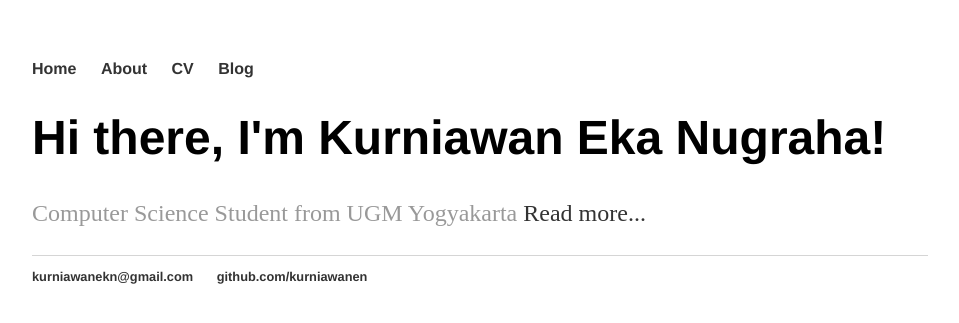
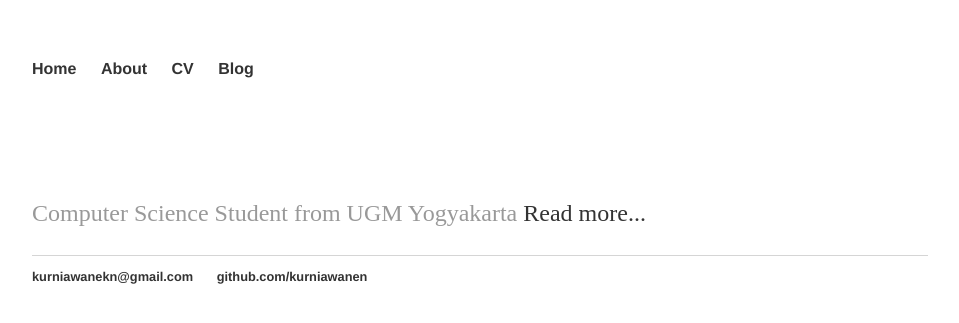
Before and after one commit to ken-kurniawanen/kurniawanen.github.io, a Jekyll site: the page built from index.html, in a window 1280 px wide. Shown: the top 323 px of the page, without its empty margins (160-1119 px from the left). Built offline with Jekyll 4.4.1, drawn with Linux system fonts in a browser that asks for light colours.

Commit message:
Update main.css

```diff
--- a/css/main.css
+++ b/css/main.css
@@ -7,7 +7,7 @@ nav ul, footer ul {
     padding: 0px;
     list-style: none;
     font-weight: bold;
-    color: #ffffff;
+
 }
 nav ul li, footer ul li {
     display: inline;
@@ -23,6 +23,7 @@ a:hover {
 h1 {
     font-size: 3em;
     font-family:'Helvetica', 'Arial', 'Sans-Serif';
+    color: #ffffff;
 }
 p {
     font-size: 1.5em;
```
